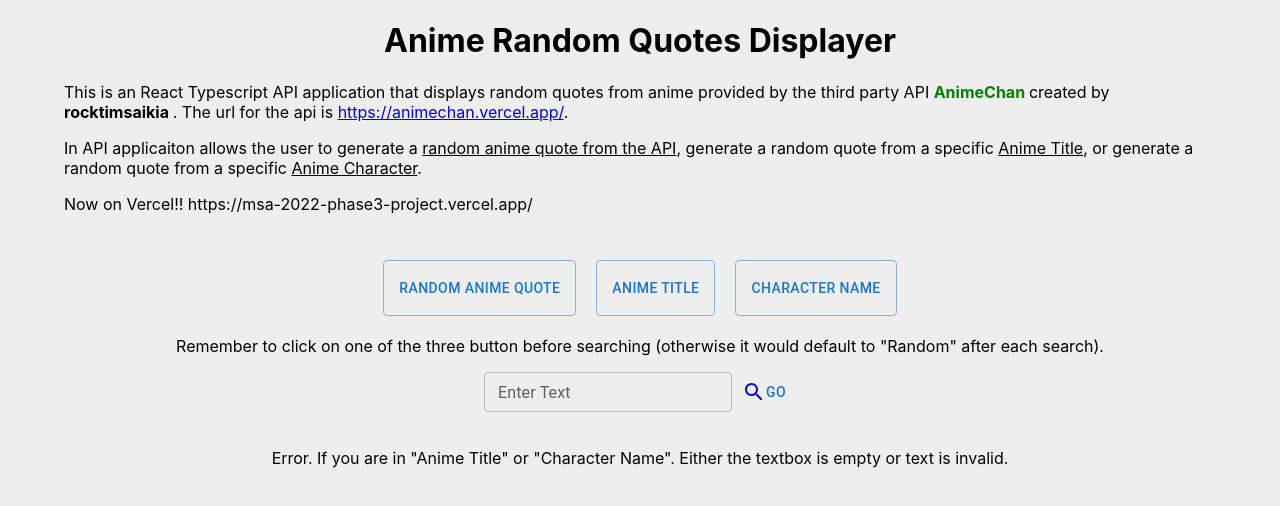
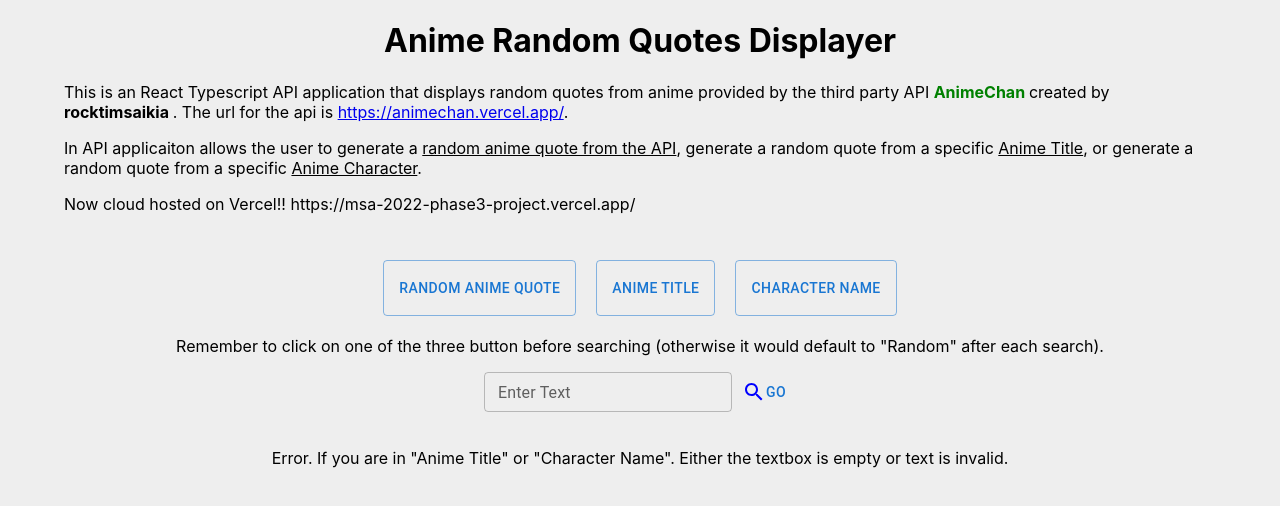
Before and after one commit to MichaelMar7/MSA2022-Phase3-Project, a React (Create React App) app in the folder Front-End/my-app/: page / in a window 1280 px wide. Shown: the top 506 px of the page. Built offline with nearby package versions, Linux system fonts and the light colour scheme.

Commit message:
Done cloud hosting on Front-End api

```diff
--- a/Front-End/my-app/public/index.html
+++ b/Front-End/my-app/public/index.html
@@ -24,7 +24,7 @@
       work correctly both with client-side routing and a non-root public URL.
       Learn how to configure a non-root public URL by running `npm run build`.
     -->
-    <title>React App</title>
+    <title> Anime Random Quotes Displayer App </title>
   </head>
   <body>
     <noscript>You need to enable JavaScript to run this app.</noscript>
--- a/Front-End/my-app/src/App.tsx
+++ b/Front-End/my-app/src/App.tsx
@@ -18,7 +18,7 @@
       <p>
         In API applicaiton allows the user to generate a <u> random anime quote from the API</u>, generate a random quote from a specific <u> Anime Title</u>, or generate a random quote from a specific <u> Anime Character</u>.
       </p>
-      <p> Now on Vercel!! https://msa-2022-phase3-project.vercel.app/ </p>
+      <p> Now cloud hosted on Vercel!! https://msa-2022-phase3-project.vercel.app/ </p>
 
       {/* Change without using mui */}
       {/*<Grid
```
Also changed, not shown: 1 other file (tests, documents, lock files or other folders).
